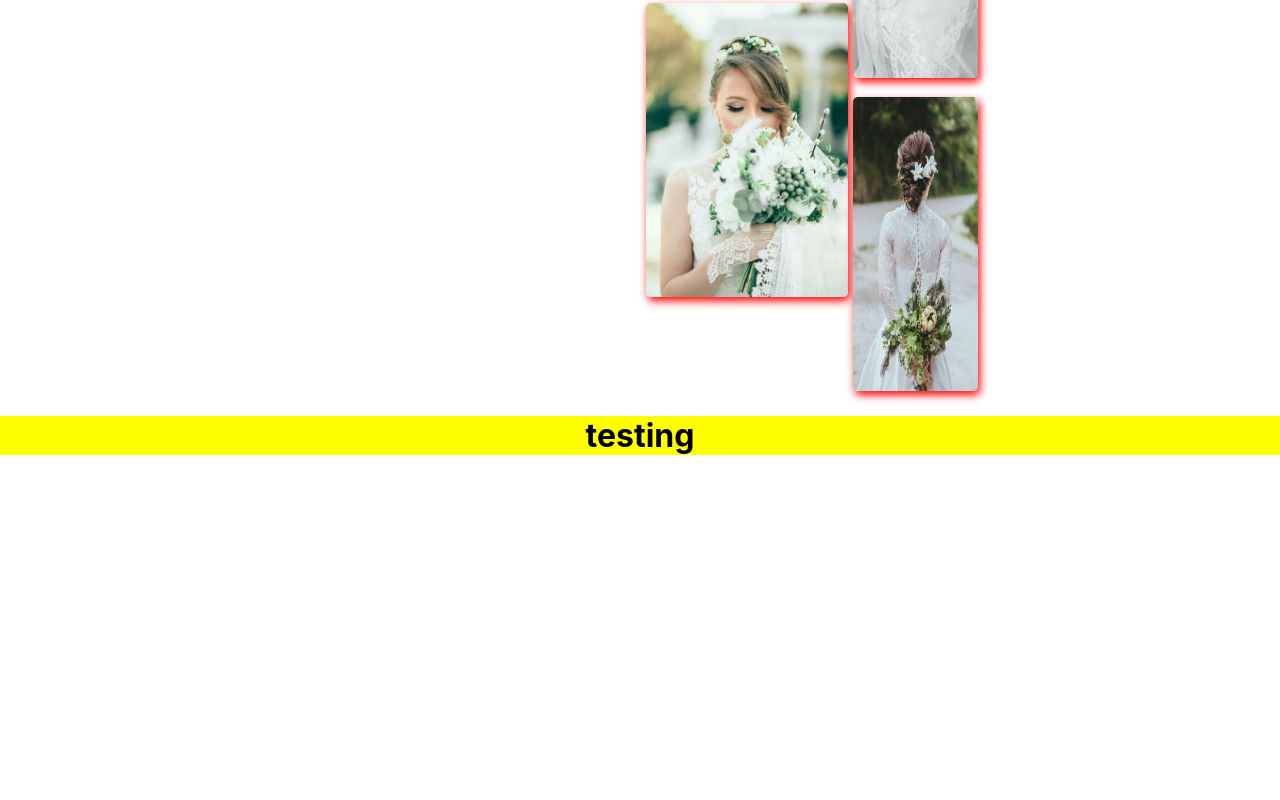
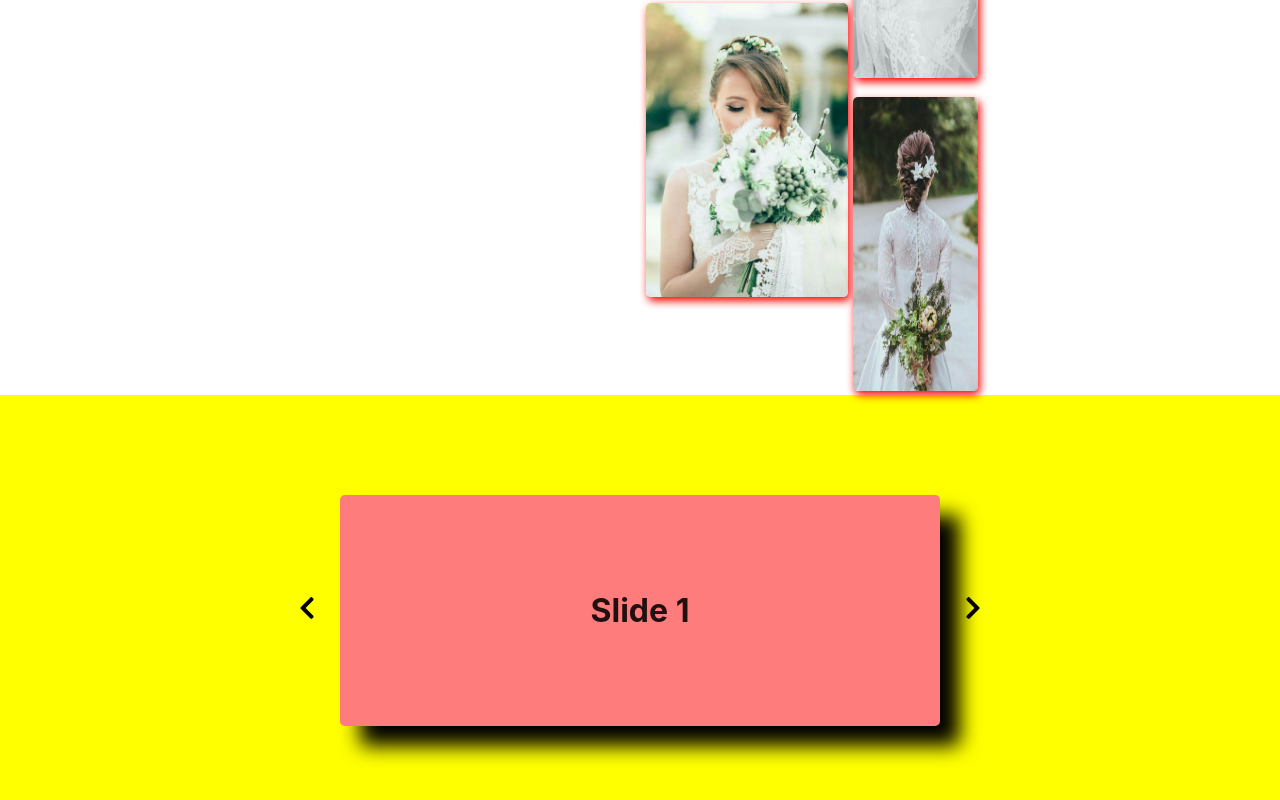
Before and after one commit to wearel/dress-rental-front-end, a React (Create React App) app: page / in a window 1280 px wide. Shown: the part 1047-1847 px from the top of the page. Before the commit the page ends 1523 px from the top, so only its background shows below. Built offline with nearby package versions, Linux system fonts and the light colour scheme.

Commit message:
done for slideshow

```diff
--- a/package.json
+++ b/package.json
@@ -11,6 +11,7 @@
     "jwt-decode": "^3.0.0",
     "react": "^16.13.1",
     "react-dom": "^16.13.1",
+    "react-icons": "^3.11.0",
     "react-redux": "^7.2.1",
     "react-router-dom": "^5.2.0",
     "react-scripts": "3.4.3",
--- a/src/Pages/Home/HomePage.js
+++ b/src/Pages/Home/HomePage.js
@@ -11,6 +11,9 @@ import DressFour from "../../Assets/dress-4.jpg";
 
 // Style CSS
 import "./HomaPage.css";
+
+// Component for slideshow
+import Slide from "./Slideshow/SlideShow";
 
 function HomePage() {
   return (
@@ -80,7 +83,7 @@ function HomePage() {
       </div>
       {/* Section 3 */}
       <div className="container-sec-3">
-        <h1>testing</h1>
+        <Slide />
       </div>
     </Fragment>
   );
--- /dev/null
+++ b/src/Pages/Home/Slideshow/SlideCarousel.js
@@ -0,0 +1,27 @@
+import React from "react";
+import { Card, makeStyles } from "@material-ui/core";
+
+export default function CarouselSlide(props) {
+  const { backgroundColor, title } = props.content;
+
+  const useStyles = makeStyles(() => ({
+    card: {
+      backgroundColor,
+      borderRadius: 5,
+      padding: "75px 50px",
+      margin: "0px 25px",
+      width: "500px",
+      boxShadow: "20px 20px 20px black",
+      display: "flex",
+      justifyContent: "center",
+    },
+  }));
+
+  const classes = useStyles();
+
+  return (
+    <Card className={classes.card}>
+      <h1>{title}</h1>
+    </Card>
+  );
+}
--- /dev/null
+++ b/src/Pages/Home/Slideshow/SlideData.js
@@ -0,0 +1,7 @@
+export const SLIDE_INFO = [
+    { backgroundColor: '#ff7c7c', title: 'Slide 1' },
+    { backgroundColor: '#ffb6b9', title: 'Slide 2' },
+    { backgroundColor: '#8deaff', title: 'Slide 3' },
+    { backgroundColor: '#ffe084', title: 'Slide 4' },
+    { backgroundColor: '#d9d9d9', title: 'Slide 5' },
+];
--- /dev/null
+++ b/src/Pages/Home/Slideshow/SlideShow.css
@@ -0,0 +1,12 @@
+.slide {
+  text-align: center;
+  padding: 100px;
+  display: flex;
+  justify-content: center;
+  align-items: center;
+}
+
+svg {
+  height: 30px;
+  cursor: pointer;
+}
--- /dev/null
+++ b/src/Pages/Home/Slideshow/SlideShow.js
@@ -0,0 +1,80 @@
+// Import useState dan use Effect
+import React, { useState, useEffect } from "react";
+// Import CSS
+import "../Slideshow/SlideShow.css";
+// Import CarouelSlide.js
+import CarouselSlide from "../Slideshow/SlideCarousel";
+// Import constanta.js
+import { SLIDE_INFO } from "../Slideshow/SlideData";
+// Import react icons
+import { FaChevronLeft, FaChevronRight } from "react-icons/fa";
+// Import slide dari material UI
+import Slide from "@material-ui/core/Slide";
+
+function Arrow(props) {
+  const { direction, clickFunction } = props;
+  const icon = direction === "left" ? <FaChevronLeft /> : <FaChevronRight />;
+
+  return <div onClick={clickFunction}>{icon}</div>;
+}
+
+function App() {
+  // useState
+  const [index, setIndex] = useState(0);
+  const content = SLIDE_INFO[index];
+  const numSlides = SLIDE_INFO.length;
+
+  const [slideIn, setSlideIn] = useState(true);
+  const [slideDirection, setSlideDirection] = useState("down");
+
+  const onArrowClick = (direction) => {
+    const increment = direction === "left" ? -1 : 1;
+    const newIndex = (index + increment + numSlides) % numSlides;
+
+    const oppDirection = direction === "left" ? "right" : "left";
+    setSlideDirection(direction);
+    setSlideIn(false);
+
+    setTimeout(() => {
+      setIndex(newIndex);
+      setSlideDirection(oppDirection);
+      setSlideIn(true);
+    }, 500);
+  };
+
+  //   UseEffect
+  useEffect(() => {
+    const handleKeyDown = (e) => {
+      // Fungsi ke kanan
+      if (e.keyCode === 39) {
+        onArrowClick("right");
+      }
+      //   Fungsi ke kiri
+      if (e.keyCode === 37) {
+        onArrowClick("left");
+      }
+    };
+    window.addEventListener("keydown", handleKeyDown);
+    return () => {
+      window.removeEventListener("keydown", handleKeyDown);
+    };
+  });
+
+  return (
+    <div className="slide">
+      {/* Arrow ke kiri */}
+      <Arrow direction="left" clickFunction={() => onArrowClick("left")} />
+
+      {/* Testimoni */}
+      <Slide in={slideIn} direction={slideDirection}>
+        <div>
+          <CarouselSlide content={content} />
+        </div>
+      </Slide>
+      {/* Arrow ke kanan */}
+      <Arrow direction="right" clickFunction={() => onArrowClick("right")} />
+    </div>
+  );
+}
+
+export default App;
```
Also changed, not shown: 1 other file (tests, documents, lock files or other folders).
